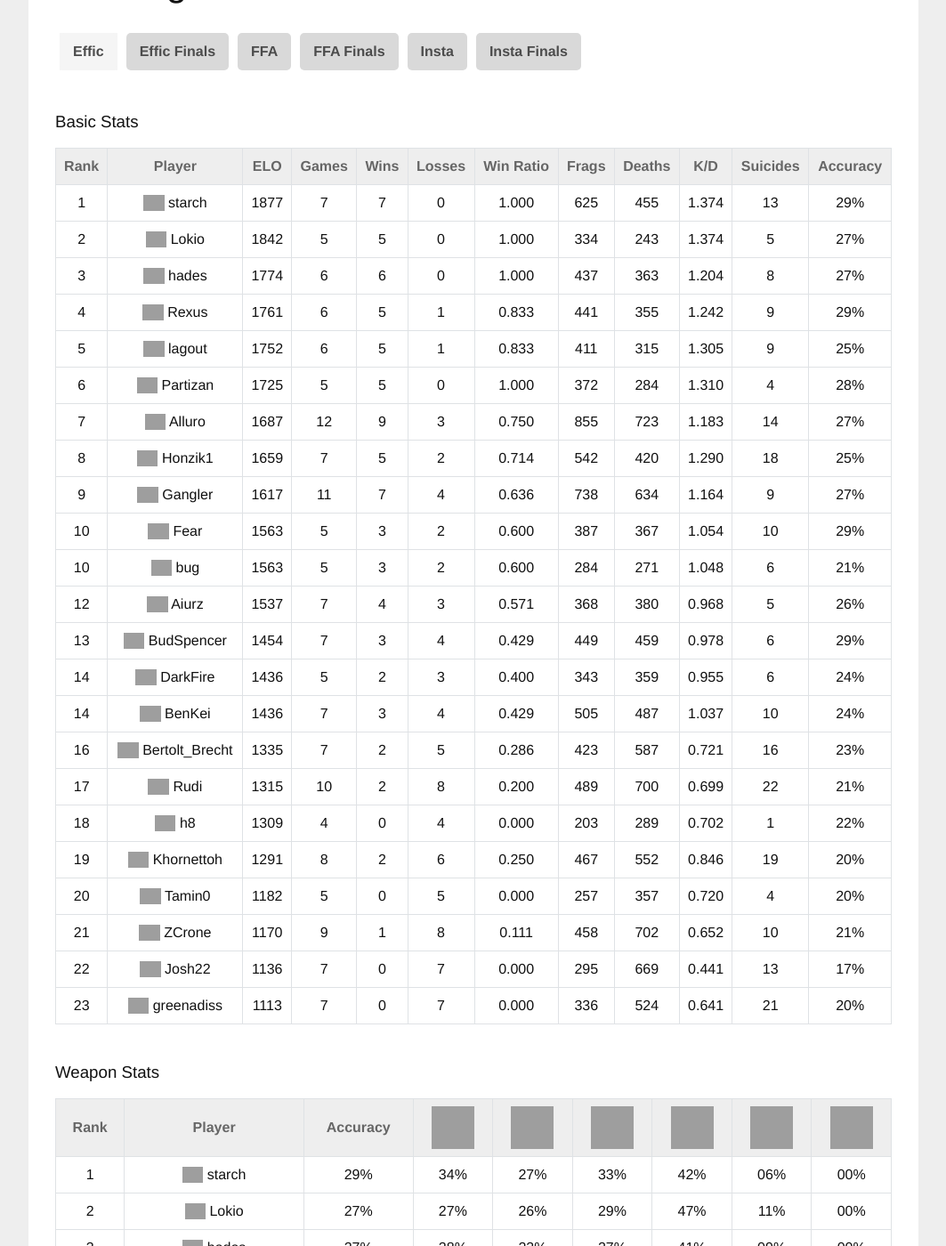
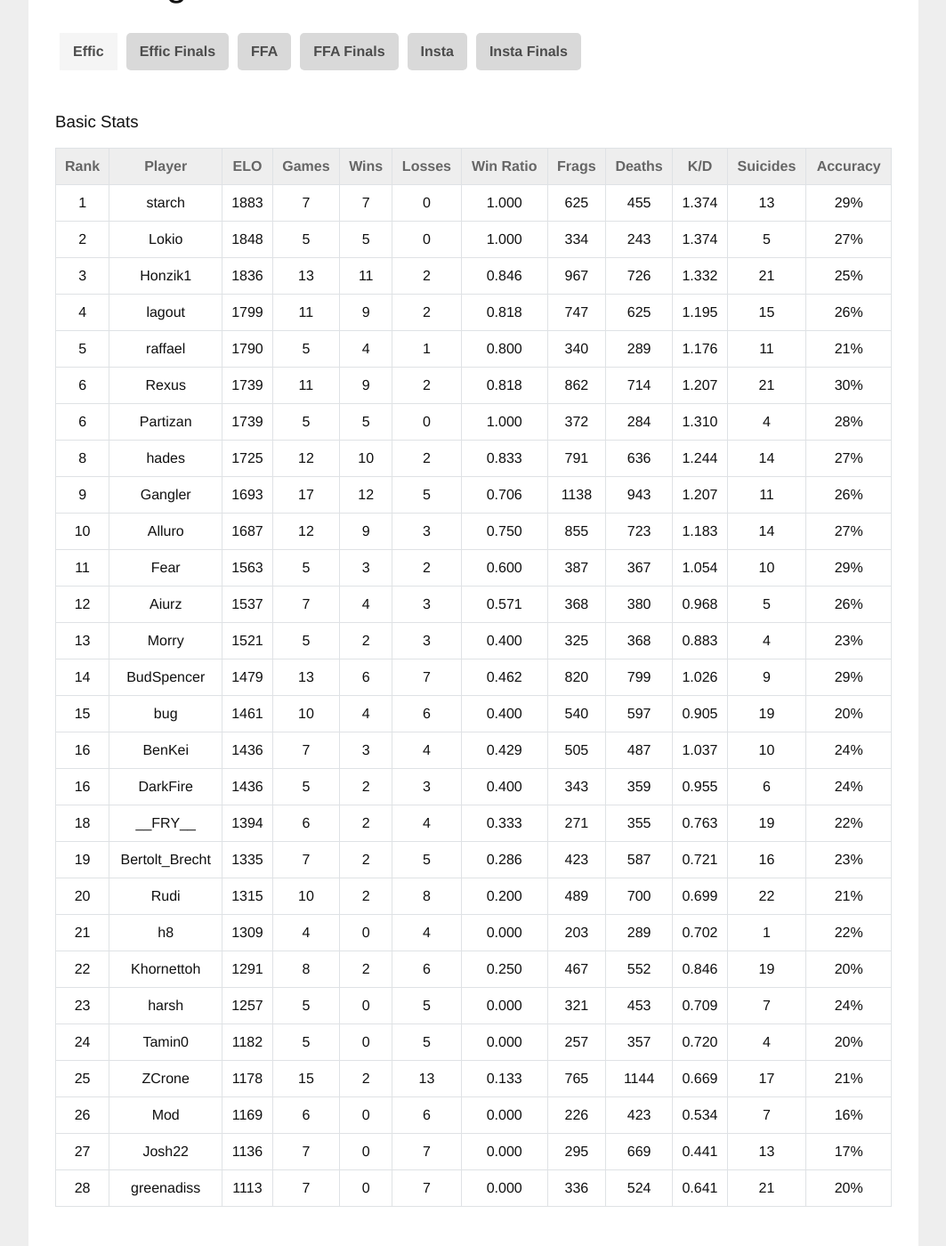
Before and after one commit to sauerduels/website, a Jekyll site: the page built from _rankings/effic_group.html, in a window 1280 px wide and 1400 px high, scrolled down 276 px. Shown: the whole window at 89% size, without its empty margins (108-1171 px from the left). Built offline with Jekyll 4.4.1, drawn with Linux system fonts in a browser that asks for light colours; some of the changed text lies outside the part shown; grey boxes are pictures that could not be loaded.

Commit message:
Update rankings after SD7

```diff
--- a/_rankings/effic_group.html
+++ b/_rankings/effic_group.html
@@ -13,139 +13,169 @@ section: Effic
 
 
         <tr>
-          <td>1</td><td class="left-align"><img class="flag" src="http://sauerduels.me/images/us.png" /> starch</td><td>1877</td><td>7</td><td>7</td><td>0</td><td>1.000</td><td>625</td><td>455</td><td>1.374</td><td>13</td><td>29%</td>
+          <td>1</td><td class="left-align">starch</td><td>1883</td><td>7</td><td>7</td><td>0</td><td>1.000</td><td>625</td><td>455</td><td>1.374</td><td>13</td><td>29%</td>
         </tr>
 
 
 
         <tr>
-          <td>2</td><td class="left-align"><img class="flag" src="http://sauerduels.me/images/us.png" /> Lokio</td><td>1842</td><td>5</td><td>5</td><td>0</td><td>1.000</td><td>334</td><td>243</td><td>1.374</td><td>5</td><td>27%</td>
+          <td>2</td><td class="left-align">Lokio</td><td>1848</td><td>5</td><td>5</td><td>0</td><td>1.000</td><td>334</td><td>243</td><td>1.374</td><td>5</td><td>27%</td>
         </tr>
 
 
 
         <tr>
-          <td>3</td><td class="left-align"><img class="flag" src="http://sauerduels.me/images/us.png" /> hades</td><td>1774</td><td>6</td><td>6</td><td>0</td><td>1.000</td><td>437</td><td>363</td><td>1.204</td><td>8</td><td>27%</td>
+          <td>3</td><td class="left-align">Honzik1</td><td>1836</td><td>13</td><td>11</td><td>2</td><td>0.846</td><td>967</td><td>726</td><td>1.332</td><td>21</td><td>25%</td>
         </tr>
 
 
 
         <tr>
-          <td>4</td><td class="left-align"><img class="flag" src="http://sauerduels.me/images/gb.png" /> Rexus</td><td>1761</td><td>6</td><td>5</td><td>1</td><td>0.833</td><td>441</td><td>355</td><td>1.242</td><td>9</td><td>29%</td>
+          <td>4</td><td class="left-align">lagout</td><td>1799</td><td>11</td><td>9</td><td>2</td><td>0.818</td><td>747</td><td>625</td><td>1.195</td><td>15</td><td>26%</td>
         </tr>
 
 
 
         <tr>
-          <td>5</td><td class="left-align"><img class="flag" src="http://sauerduels.me/images/fr.png" /> lagout</td><td>1752</td><td>6</td><td>5</td><td>1</td><td>0.833</td><td>411</td><td>315</td><td>1.305</td><td>9</td><td>25%</td>
+          <td>5</td><td class="left-align">raffael</td><td>1790</td><td>5</td><td>4</td><td>1</td><td>0.800</td><td>340</td><td>289</td><td>1.176</td><td>11</td><td>21%</td>
         </tr>
 
 
 
         <tr>
-          <td>6</td><td class="left-align"><img class="flag" src="http://sauerduels.me/images/rs.png" /> Partizan</td><td>1725</td><td>5</td><td>5</td><td>0</td><td>1.000</td><td>372</td><td>284</td><td>1.310</td><td>4</td><td>28%</td>
+          <td>6</td><td class="left-align">Rexus</td><td>1739</td><td>11</td><td>9</td><td>2</td><td>0.818</td><td>862</td><td>714</td><td>1.207</td><td>21</td><td>30%</td>
         </tr>
 
 
 
         <tr>
-          <td>7</td><td class="left-align"><img class="flag" src="http://sauerduels.me/images/de.png" /> Alluro</td><td>1687</td><td>12</td><td>9</td><td>3</td><td>0.750</td><td>855</td><td>723</td><td>1.183</td><td>14</td><td>27%</td>
+          <td>6</td><td class="left-align">Partizan</td><td>1739</td><td>5</td><td>5</td><td>0</td><td>1.000</td><td>372</td><td>284</td><td>1.310</td><td>4</td><td>28%</td>
         </tr>
 
 
 
         <tr>
-          <td>8</td><td class="left-align"><img class="flag" src="http://sauerduels.me/images/cz.png" /> Honzik1</td><td>1659</td><td>7</td><td>5</td><td>2</td><td>0.714</td><td>542</td><td>420</td><td>1.290</td><td>18</td><td>25%</td>
+          <td>8</td><td class="left-align">hades</td><td>1725</td><td>12</td><td>10</td><td>2</td><td>0.833</td><td>791</td><td>636</td><td>1.244</td><td>14</td><td>27%</td>
         </tr>
 
 
 
         <tr>
-          <td>9</td><td class="left-align"><img class="flag" src="http://sauerduels.me/images/de.png" /> Gangler</td><td>1617</td><td>11</td><td>7</td><td>4</td><td>0.636</td><td>738</td><td>634</td><td>1.164</td><td>9</td><td>27%</td>
+          <td>9</td><td class="left-align">Gangler</td><td>1693</td><td>17</td><td>12</td><td>5</td><td>0.706</td><td>1138</td><td>943</td><td>1.207</td><td>11</td><td>26%</td>
         </tr>
 
 
 
         <tr>
-          <td>10</td><td class="left-align"><img class="flag" src="http://sauerduels.me/images/de.png" /> Fear</td><td>1563</td><td>5</td><td>3</td><td>2</td><td>0.600</td><td>387</td><td>367</td><td>1.054</td><td>10</td><td>29%</td>
+          <td>10</td><td class="left-align">Alluro</td><td>1687</td><td>12</td><td>9</td><td>3</td><td>0.750</td><td>855</td><td>723</td><td>1.183</td><td>14</td><td>27%</td>
         </tr>
 
 
 
         <tr>
-          <td>10</td><td class="left-align"><img class="flag" src="http://sauerduels.me/images/il.png" /> bug</td><td>1563</td><td>5</td><td>3</td><td>2</td><td>0.600</td><td>284</td><td>271</td><td>1.048</td><td>6</td><td>21%</td>
+          <td>11</td><td class="left-align">Fear</td><td>1563</td><td>5</td><td>3</td><td>2</td><td>0.600</td><td>387</td><td>367</td><td>1.054</td><td>10</td><td>29%</td>
         </tr>
 
 
 
         <tr>
-          <td>12</td><td class="left-align"><img class="flag" src="http://sauerduels.me/images/ch.png" /> Aiurz</td><td>1537</td><td>7</td><td>4</td><td>3</td><td>0.571</td><td>368</td><td>380</td><td>0.968</td><td>5</td><td>26%</td>
+          <td>12</td><td class="left-align">Aiurz</td><td>1537</td><td>7</td><td>4</td><td>3</td><td>0.571</td><td>368</td><td>380</td><td>0.968</td><td>5</td><td>26%</td>
         </tr>
 
 
 
         <tr>
-          <td>13</td><td class="left-align"><img class="flag" src="http://sauerduels.me/images/de.png" /> BudSpencer</td><td>1454</td><td>7</td><td>3</td><td>4</td><td>0.429</td><td>449</td><td>459</td><td>0.978</td><td>6</td><td>29%</td>
+          <td>13</td><td class="left-align">Morry</td><td>1521</td><td>5</td><td>2</td><td>3</td><td>0.400</td><td>325</td><td>368</td><td>0.883</td><td>4</td><td>23%</td>
         </tr>
 
 
 
         <tr>
-          <td>14</td><td class="left-align"><img class="flag" src="http://sauerduels.me/images/us.png" /> DarkFire</td><td>1436</td><td>5</td><td>2</td><td>3</td><td>0.400</td><td>343</td><td>359</td><td>0.955</td><td>6</td><td>24%</td>
+          <td>14</td><td class="left-align">BudSpencer</td><td>1479</td><td>13</td><td>6</td><td>7</td><td>0.462</td><td>820</td><td>799</td><td>1.026</td><td>9</td><td>29%</td>
         </tr>
 
 
 
         <tr>
-          <td>14</td><td class="left-align"><img class="flag" src="http://sauerduels.me/images/nl.png" /> BenKei</td><td>1436</td><td>7</td><td>3</td><td>4</td><td>0.429</td><td>505</td><td>487</td><td>1.037</td><td>10</td><td>24%</td>
+          <td>15</td><td class="left-align">bug</td><td>1461</td><td>10</td><td>4</td><td>6</td><td>0.400</td><td>540</td><td>597</td><td>0.905</td><td>19</td><td>20%</td>
         </tr>
 
 
 
         <tr>
-          <td>16</td><td class="left-align"><img class="flag" src="http://sauerduels.me/images/gb.png" /> Bertolt_Brecht</td><td>1335</td><td>7</td><td>2</td><td>5</td><td>0.286</td><td>423</td><td>587</td><td>0.721</td><td>16</td><td>23%</td>
+          <td>16</td><td class="left-align">BenKei</td><td>1436</td><td>7</td><td>3</td><td>4</td><td>0.429</td><td>505</td><td>487</td><td>1.037</td><td>10</td><td>24%</td>
         </tr>
 
 
 
         <tr>
-          <td>17</td><td class="left-align"><img class="flag" src="http://sauerduels.me/images/za.png" /> Rudi</td><td>1315</td><td>10</td><td>2</td><td>8</td><td>0.200</td><td>489</td><td>700</td><td>0.699</td><td>22</td><td>21%</td>
+          <td>16</td><td class="left-align">DarkFire</td><td>1436</td><td>5</td><td>2</td><td>3</td><td>0.400</td><td>343</td><td>359</td><td>0.955</td><td>6</td><td>24%</td>
         </tr>
 
 
 
         <tr>
-          <td>18</td><td class="left-align"><img class="flag" src="http://sauerduels.me/images/in.png" /> h8</td><td>1309</td><td>4</td><td>0</td><td>4</td><td>0.000</td><td>203</td><td>289</td><td>0.702</td><td>1</td><td>22%</td>
+          <td>18</td><td class="left-align">__FRY__</td><td>1394</td><td>6</td><td>2</td><td>4</td><td>0.333</td><td>271</td><td>355</td><td>0.763</td><td>19</td><td>22%</td>
         </tr>
 
 
 
         <tr>
-          <td>19</td><td class="left-align"><img class="flag" src="http://sauerduels.me/images/fr.png" /> Khornettoh</td><td>1291</td><td>8</td><td>2</td><td>6</td><td>0.250</td><td>467</td><td>552</td><td>0.846</td><td>19</td><td>20%</td>
+          <td>19</td><td class="left-align">Bertolt_Brecht</td><td>1335</td><td>7</td><td>2</td><td>5</td><td>0.286</td><td>423</td><td>587</td><td>0.721</td><td>16</td><td>23%</td>
         </tr>
 
 
 
         <tr>
-          <td>20</td><td class="left-align"><img class="flag" src="http://sauerduels.me/images/de.png" /> Tamin0</td><td>1182</td><td>5</td><td>0</td><td>5</td><td>0.000</td><td>257</td><td>357</td><td>0.720</td><td>4</td><td>20%</td>
+          <td>20</td><td class="left-align">Rudi</td><td>1315</td><td>10</td><td>2</td><td>8</td><td>0.200</td><td>489</td><td>700</td><td>0.699</td><td>22</td><td>21%</td>
         </tr>
 
 
 
         <tr>
-          <td>21</td><td class="left-align"><img class="flag" src="http://sauerduels.me/images/fr.png" /> ZCrone</td><td>1170</td><td>9</td><td>1</td><td>8</td><td>0.111</td><td>458</td><td>702</td><td>0.652</td><td>10</td><td>21%</td>
+          <td>21</td><td class="left-align">h8</td><td>1309</td><td>4</td><td>0</td><td>4</td><td>0.000</td><td>203</td><td>289</td><td>0.702</td><td>1</td><td>22%</td>
         </tr>
 
 
 
         <tr>
-          <td>22</td><td class="left-align"><img class="flag" src="http://sauerduels.me/images/gb.png" /> Josh22</td><td>1136</td><td>7</td><td>0</td><td>7</td><td>0.000</td><td>295</td><td>669</td><td>0.441</td><td>13</td><td>17%</td>
+          <td>22</td><td class="left-align">Khornettoh</td><td>1291</td><td>8</td><td>2</td><td>6</td><td>0.250</td><td>467</td><td>552</td><td>0.846</td><td>19</td><td>20%</td>
         </tr>
 
 
 
         <tr>
-          <td>23</td><td class="left-align"><img class="flag" src="http://sauerduels.me/images/ua.png" /> greenadiss</td><td>1113</td><td>7</td><td>0</td><td>7</td><td>0.000</td><td>336</td><td>524</td><td>0.641</td><td>21</td><td>20%</td>
+          <td>23</td><td class="left-align">harsh</td><td>1257</td><td>5</td><td>0</td><td>5</td><td>0.000</td><td>321</td><td>453</td><td>0.709</td><td>7</td><td>24%</td>
+        </tr>
+
+
+
+        <tr>
+          <td>24</td><td class="left-align">Tamin0</td><td>1182</td><td>5</td><td>0</td><td>5</td><td>0.000</td><td>257</td><td>357</td><td>0.720</td><td>4</td><td>20%</td>
+        </tr>
+
+
+
+        <tr>
+          <td>25</td><td class="left-align">ZCrone</td><td>1178</td><td>15</td><td>2</td><td>13</td><td>0.133</td><td>765</td><td>1144</td><td>0.669</td><td>17</td><td>21%</td>
+        </tr>
+
+
+
+        <tr>
+          <td>26</td><td class="left-align">Mod</td><td>1169</td><td>6</td><td>0</td><td>6</td><td>0.000</td><td>226</td><td>423</td><td>0.534</td><td>7</td><td>16%</td>
+        </tr>
+
+
+
+        <tr>
+          <td>27</td><td class="left-align">Josh22</td><td>1136</td><td>7</td><td>0</td><td>7</td><td>0.000</td><td>295</td><td>669</td><td>0.441</td><td>13</td><td>17%</td>
+        </tr>
+
+
+
+        <tr>
+          <td>28</td><td class="left-align">greenadiss</td><td>1113</td><td>7</td><td>0</td><td>7</td><td>0.000</td><td>336</td><td>524</td><td>0.641</td><td>21</td><td>20%</td>
         </tr>
 
 
@@ -174,7 +204,7 @@ section: Effic
         <tr>
 
             <td>1</td>
-            <td class="left-align"><img class="flag" src="http://sauerduels.me/images/us.png" /> starch</td>
+            <td class="left-align">starch</td>
             <td>29%</td>
             <td>34%</td><td>27%</td><td>33%</td><td>42%</td><td>06%</td><td>00%</td>
 
@@ -185,7 +215,7 @@ section: Effic
         <tr>
 
             <td>2</td>
-            <td class="left-align"><img class="flag" src="http://sauerduels.me/images/us.png" /> Lokio</td>
+            <td class="left-align">Lokio</td>
             <td>27%</td>
             <td>27%</td><td>26%</td><td>29%</td><td>47%</td><td>11%</td><td>00%</td>
 
@@ -196,9 +226,9 @@ section: Effic
         <tr>
 
             <td>3</td>
-            <td class="left-align"><img class="flag" src="http://sauerduels.me/images/us.png" /> hades</td>
-            <td>27%</td>
-            <td>28%</td><td>23%</td><td>27%</td><td>41%</td><td>09%</td><td>00%</td>
+            <td class="left-align">Honzik1</td>
+            <td>25%</td>
+            <td>19%</td><td>24%</td><td>32%</td><td>42%</td><td>08%</td><td>00%</td>
 
         </tr>
 
@@ -207,9 +237,9 @@ section: Effic
         <tr>
 
             <td>4</td>
-            <td class="left-align"><img class="flag" src="http://sauerduels.me/images/gb.png" /> Rexus</td>
-            <td>29%</td>
-            <td>24%</td><td>25%</td><td>35%</td><td>42%</td><td>05%</td><td>00%</td>
+            <td class="left-align">lagout</td>
+            <td>26%</td>
+            <td>30%</td><td>24%</td><td>28%</td><td>41%</td><td>06%</td><td>00%</td>
 
         </tr>
 
@@ -218,9 +248,9 @@ section: Effic
         <tr>
 
             <td>5</td>
-            <td class="left-align"><img class="flag" src="http://sauerduels.me/images/fr.png" /> lagout</td>
-            <td>25%</td>
-            <td>32%</td><td>24%</td><td>27%</td><td>40%</td><td>05%</td><td>00%</td>
+            <td class="left-align">raffael</td>
+            <td>21%</td>
+            <td>22%</td><td>24%</td><td>26%</td><td>36%</td><td>06%</td><td>00%</td>
 
         </tr>
 
@@ -229,7 +259,18 @@ section: Effic
         <tr>
 
             <td>6</td>
-            <td class="left-align"><img class="flag" src="http://sauerduels.me/images/rs.png" /> Partizan</td>
+            <td class="left-align">Rexus</td>
+            <td>30%</td>
+            <td>23%</td><td>26%</td><td>35%</td><td>41%</td><td>04%</td><td>00%</td>
+
+        </tr>
+
+
+
+        <tr>
+
+            <td>6</td>
+            <td class="left-align">Partizan</td>
             <td>28%</td>
             <td>27%</td><td>25%</td><td>31%</td><td>37%</td><td>02%</td><td>00%</td>
 
@@ -239,8 +280,30 @@ section: Effic
 
         <tr>
 
-            <td>7</td>
-            <td class="left-align"><img class="flag" src="http://sauerduels.me/images/de.png" /> Alluro</td>
+            <td>8</td>
+            <td class="left-align">hades</td>
+            <td>27%</td>
+            <td>29%</td><td>23%</td><td>27%</td><td>39%</td><td>07%</td><td>00%</td>
+
+        </tr>
+
+
+
+        <tr>
+
+            <td>9</td>
+            <td class="left-align">Gangler</td>
+            <td>26%</td>
+            <td>33%</td><td>25%</td><td>23%</td><td>40%</td><td>05%</td><td>00%</td>
+
+        </tr>
+
+
+
+        <tr>
+
+            <td>10</td>
+            <td class="left-align">Alluro</td>
             <td>27%</td>
             <td>21%</td><td>27%</td><td>30%</td><td>41%</td><td>12%</td><td>00%</td>
 
@@ -250,30 +313,8 @@ section: Effic
 
         <tr>
 
-            <td>8</td>
-            <td class="left-align"><img class="flag" src="http://sauerduels.me/images/cz.png" /> Honzik1</td>
-            <td>25%</td>
-            <td>16%</td><td>24%</td><td>30%</td><td>42%</td><td>09%</td><td>00%</td>
-
-        </tr>
-
-
-
-        <tr>
-
-            <td>9</td>
-            <td class="left-align"><img class="flag" src="http://sauerduels.me/images/de.png" /> Gangler</td>
-            <td>27%</td>
-            <td>36%</td><td>24%</td><td>24%</td><td>39%</td><td>05%</td><td>00%</td>
-
-        </tr>
-
-
-
-        <tr>
-
-            <td>10</td>
-            <td class="left-align"><img class="flag" src="http://sauerduels.me/images/de.png" /> Fear</td>
+            <td>11</td>
+            <td class="left-align">Fear</td>
             <td>29%</td>
             <td>10%</td><td>24%</td><td>31%</td><td>44%</td><td>22%</td><td>00%</td>
 
@@ -283,19 +324,8 @@ section: Effic
 
         <tr>
 
-            <td>10</td>
-            <td class="left-align"><img class="flag" src="http://sauerduels.me/images/il.png" /> bug</td>
-            <td>21%</td>
-            <td>19%</td><td>16%</td><td>26%</td><td>28%</td><td>06%</td><td>00%</td>
-
-        </tr>
-
-
-
-        <tr>
-
             <td>12</td>
-            <td class="left-align"><img class="flag" src="http://sauerduels.me/images/ch.png" /> Aiurz</td>
+            <td class="left-align">Aiurz</td>
             <td>26%</td>
             <td>20%</td><td>24%</td><td>25%</td><td>35%</td><td>04%</td><td>00%</td>
 
@@ -306,9 +336,9 @@ section: Effic
         <tr>
 
             <td>13</td>
-            <td class="left-align"><img class="flag" src="http://sauerduels.me/images/de.png" /> BudSpencer</td>
-            <td>29%</td>
-            <td>22%</td><td>25%</td><td>31%</td><td>38%</td><td>00%</td><td>00%</td>
+            <td class="left-align">Morry</td>
+            <td>23%</td>
+            <td>19%</td><td>22%</td><td>22%</td><td>38%</td><td>07%</td><td>00%</td>
 
         </tr>
 
@@ -317,9 +347,9 @@ section: Effic
         <tr>
 
             <td>14</td>
-            <td class="left-align"><img class="flag" src="http://sauerduels.me/images/us.png" /> DarkFire</td>
-            <td>24%</td>
-            <td>29%</td><td>18%</td><td>27%</td><td>35%</td><td>14%</td><td>00%</td>
+            <td class="left-align">BudSpencer</td>
+            <td>29%</td>
+            <td>20%</td><td>25%</td><td>30%</td><td>40%</td><td>00%</td><td>00%</td>
 
         </tr>
 
@@ -327,8 +357,19 @@ section: Effic
 
         <tr>
 
-            <td>14</td>
-            <td class="left-align"><img class="flag" src="http://sauerduels.me/images/nl.png" /> BenKei</td>
+            <td>15</td>
+            <td class="left-align">bug</td>
+            <td>20%</td>
+            <td>18%</td><td>16%</td><td>26%</td><td>23%</td><td>04%</td><td>00%</td>
+
+        </tr>
+
+
+
+        <tr>
+
+            <td>16</td>
+            <td class="left-align">BenKei</td>
             <td>24%</td>
             <td>26%</td><td>23%</td><td>25%</td><td>31%</td><td>06%</td><td>00%</td>
 
@@ -339,7 +380,29 @@ section: Effic
         <tr>
 
             <td>16</td>
-            <td class="left-align"><img class="flag" src="http://sauerduels.me/images/gb.png" /> Bertolt_Brecht</td>
+            <td class="left-align">DarkFire</td>
+            <td>24%</td>
+            <td>29%</td><td>18%</td><td>27%</td><td>35%</td><td>14%</td><td>00%</td>
+
+        </tr>
+
+
+
+        <tr>
+
+            <td>18</td>
+            <td class="left-align">__FRY__</td>
+            <td>22%</td>
+            <td>20%</td><td>15%</td><td>27%</td><td>31%</td><td>07%</td><td>00%</td>
+
+        </tr>
+
+
+
+        <tr>
+
+            <td>19</td>
+            <td class="left-align">Bertolt_Brecht</td>
             <td>23%</td>
             <td>23%</td><td>16%</td><td>33%</td><td>34%</td><td>03%</td><td>00%</td>
 
@@ -349,8 +412,8 @@ section: Effic
 
         <tr>
 
-            <td>17</td>
-            <td class="left-align"><img class="flag" src="http://sauerduels.me/images/za.png" /> Rudi</td>
+            <td>20</td>
+            <td class="left-align">Rudi</td>
             <td>21%</td>
             <td>15%</td><td>16%</td><td>26%</td><td>26%</td><td>00%</td><td>00%</td>
 
@@ -360,8 +423,8 @@ section: Effic
 
         <tr>
 
-            <td>18</td>
-            <td class="left-align"><img class="flag" src="http://sauerduels.me/images/in.png" /> h8</td>
+            <td>21</td>
+            <td class="left-align">h8</td>
             <td>22%</td>
             <td>22%</td><td>19%</td><td>24%</td><td>34%</td><td>07%</td><td>00%</td>
 
@@ -371,8 +434,8 @@ section: Effic
 
         <tr>
 
-            <td>19</td>
-            <td class="left-align"><img class="flag" src="http://sauerduels.me/images/fr.png" /> Khornettoh</td>
+            <td>22</td>
+            <td class="left-align">Khornettoh</td>
             <td>20%</td>
             <td>19%</td><td>17%</td><td>25%</td><td>32%</td><td>16%</td><td>00%</td>
 
@@ -382,8 +445,19 @@ section: Effic
 
         <tr>
 
-            <td>20</td>
-            <td class="left-align"><img class="flag" src="http://sauerduels.me/images/de.png" /> Tamin0</td>
+            <td>23</td>
+            <td class="left-align">harsh</td>
+            <td>24%</td>
+            <td>17%</td><td>23%</td><td>28%</td><td>30%</td><td>02%</td><td>00%</td>
+
+        </tr>
+
+
+
+        <tr>
+
+            <td>24</td>
+            <td class="left-align">Tamin0</td>
             <td>20%</td>
             <td>16%</td><td>18%</td><td>24%</td><td>30%</td><td>00%</td><td>00%</td>
 
@@ -393,10 +467,10 @@ section: Effic
 
         <tr>
 
-            <td>21</td>
-            <td class="left-align"><img class="flag" src="http://sauerduels.me/images/fr.png" /> ZCrone</td>
+            <td>25</td>
+            <td class="left-align">ZCrone</td>
             <td>21%</td>
-            <td>16%</td><td>18%</td><td>28%</td><td>27%</td><td>08%</td><td>00%</td>
+            <td>16%</td><td>18%</td><td>28%</td><td>27%</td><td>09%</td><td>00%</td>
 
         </tr>
 
@@ -404,8 +478,19 @@ section: Effic
 
         <tr>
 
-            <td>22</td>
-            <td class="left-align"><img class="flag" src="http://sauerduels.me/images/gb.png" /> Josh22</td>
+            <td>26</td>
+            <td class="left-align">Mod</td>
+            <td>16%</td>
+            <td>11%</td><td>13%</td><td>23%</td><td>19%</td><td>06%</td><td>00%</td>
+
+        </tr>
+
+
+
+        <tr>
+
+            <td>27</td>
+            <td class="left-align">Josh22</td>
             <td>17%</td>
             <td>13%</td><td>12%</td><td>20%</td><td>24%</td><td>05%</td><td>00%</td>
 
@@ -415,8 +500,8 @@ section: Effic
 
         <tr>
 
-            <td>23</td>
-            <td class="left-align"><img class="flag" src="http://sauerduels.me/images/ua.png" /> greenadiss</td>
+            <td>28</td>
+            <td class="left-align">greenadiss</td>
             <td>20%</td>
             <td>19%</td><td>17%</td><td>25%</td><td>23%</td><td>08%</td><td>00%</td>
 
```
Also changed, not shown: _rankings/effic_finals.html (+43 -9 lines), _rankings/ffa_finals.html (+4 -4 lines), _rankings/ffa_group.html (+16 -16 lines), _rankings/insta_finals.html (+20 -20 lines), _rankings/insta_group.html (+73 -73 lines).
